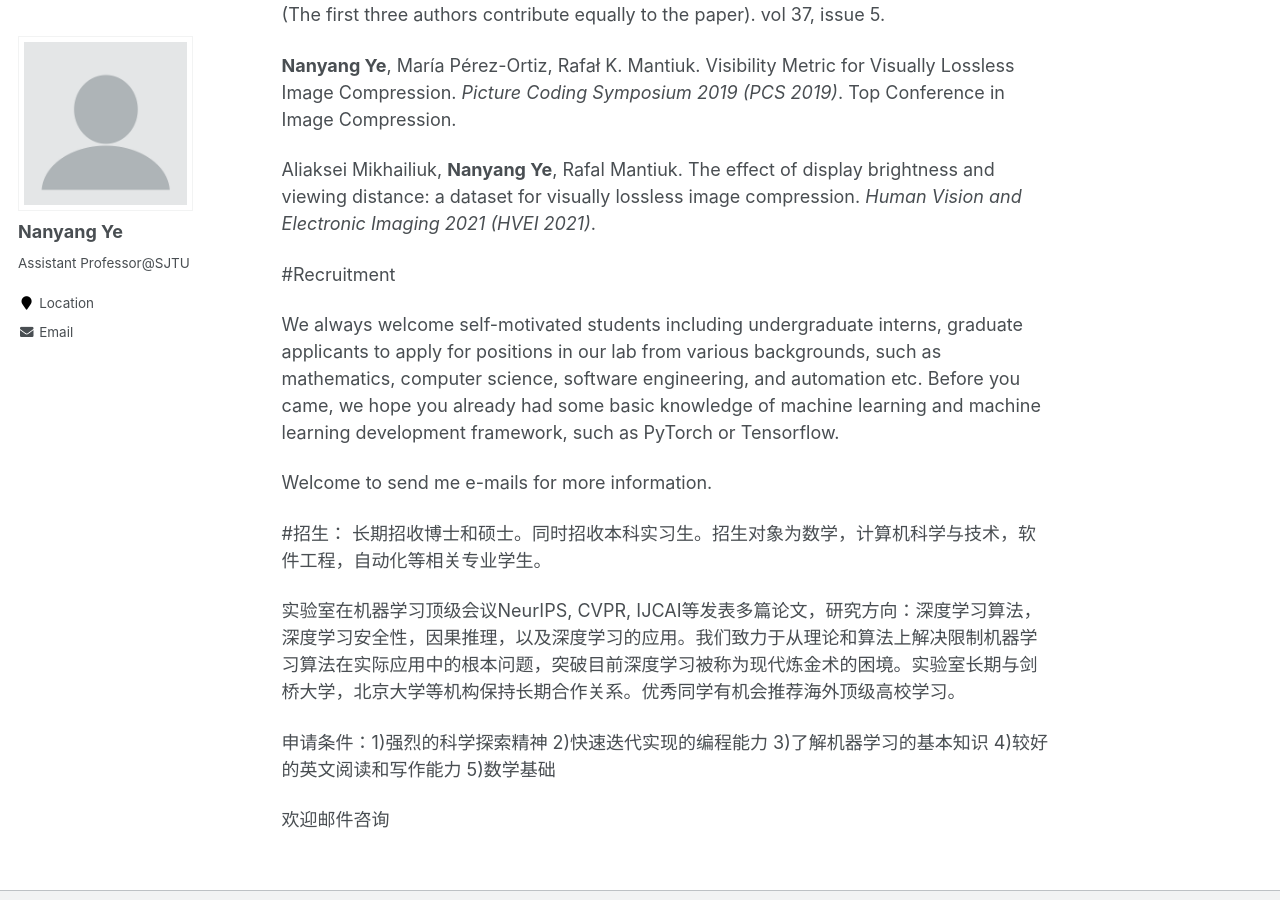
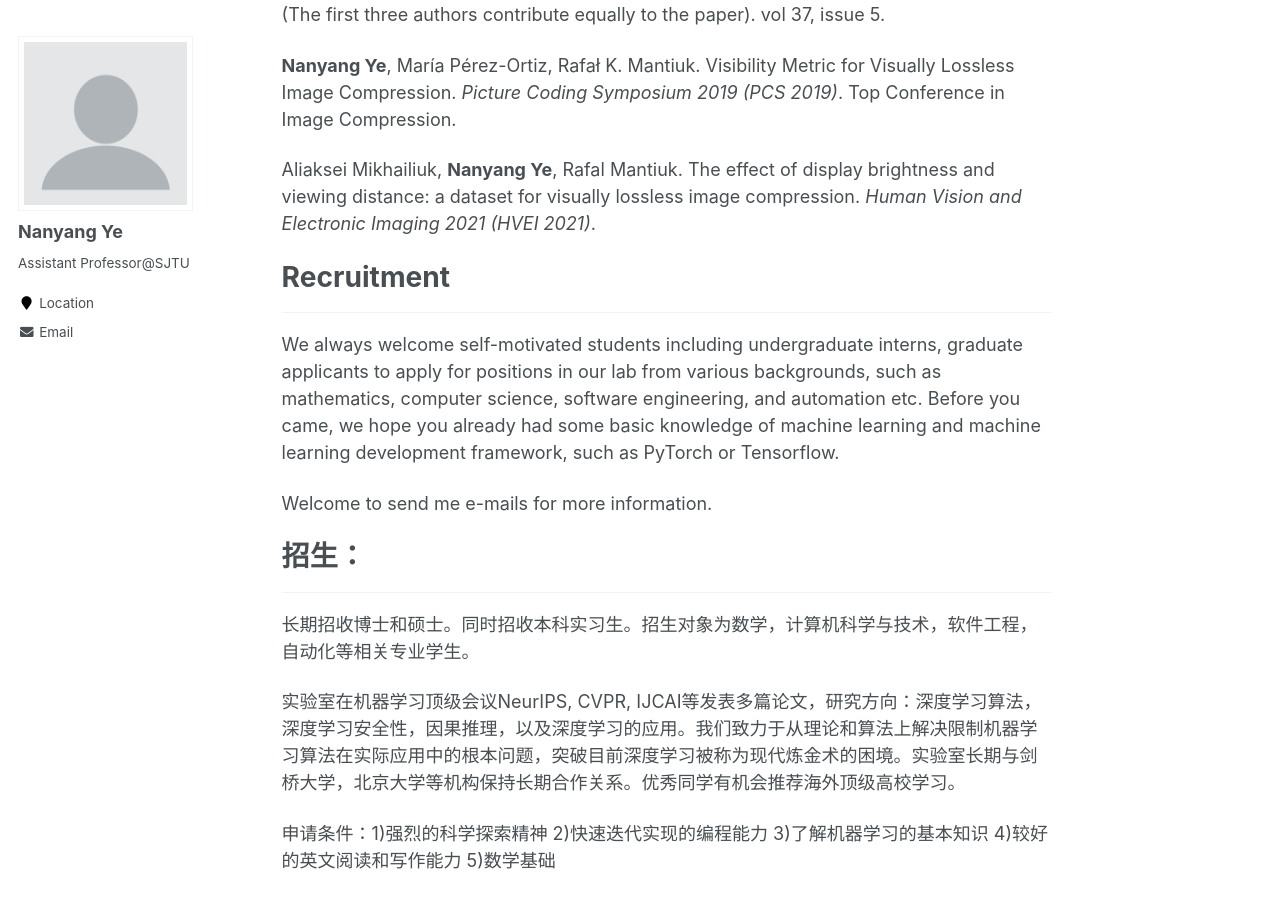
Before and after one commit to ynysjtu/ynysjtu.github.io, a Jekyll site: the page built from _pages/about.md, in a window 1280 px wide and 900 px high, scrolled down 1310 px. Built offline with Jekyll 4.4.1, drawn with Linux system fonts in a browser that asks for light colours; our own code applies the rules of GitHub Pages for plain Markdown files.

```diff
--- a/_pages/about.md
+++ b/_pages/about.md
@@ -6,6 +6,7 @@ redirect_from:
   - /about/
   - /about.html
 ---
+
 # About Me
 ------
 * I obtained PhD from University of Cambridge and master from Tsinghua University.
@@ -34,13 +35,14 @@ Krzysztof Wolski#, Daniele Giunchi#, **Nanyang Ye**#, Piotr Didyk, Karol Myszkow
 
 Aliaksei Mikhailiuk, **Nanyang Ye**, Rafal Mantiuk. The effect of display brightness and viewing distance: a dataset for visually lossless image compression. *Human Vision and Electronic Imaging 2021 (HVEI 2021)*.
 
-#Recruitment
-
+# Recruitment
+------
 We always welcome self-motivated students including undergraduate interns, graduate applicants to apply for positions in our lab from various backgrounds, such as mathematics, computer science, software engineering, and automation etc. Before you came, we hope you already had some basic knowledge of machine learning and machine learning development framework, such as PyTorch or Tensorflow.
 
 Welcome to send me e-mails for more information.
 
-#招生：
+# 招生：
+------
 长期招收博士和硕士。同时招收本科实习生。招生对象为数学，计算机科学与技术，软件工程，自动化等相关专业学生。
 
 实验室在机器学习顶级会议NeurIPS, CVPR, IJCAI等发表多篇论文，研究方向：深度学习算法，深度学习安全性，因果推理，以及深度学习的应用。我们致力于从理论和算法上解决限制机器学习算法在实际应用中的根本问题，突破目前深度学习被称为现代炼金术的困境。实验室长期与剑桥大学，北京大学等机构保持长期合作关系。优秀同学有机会推荐海外顶级高校学习。
```
